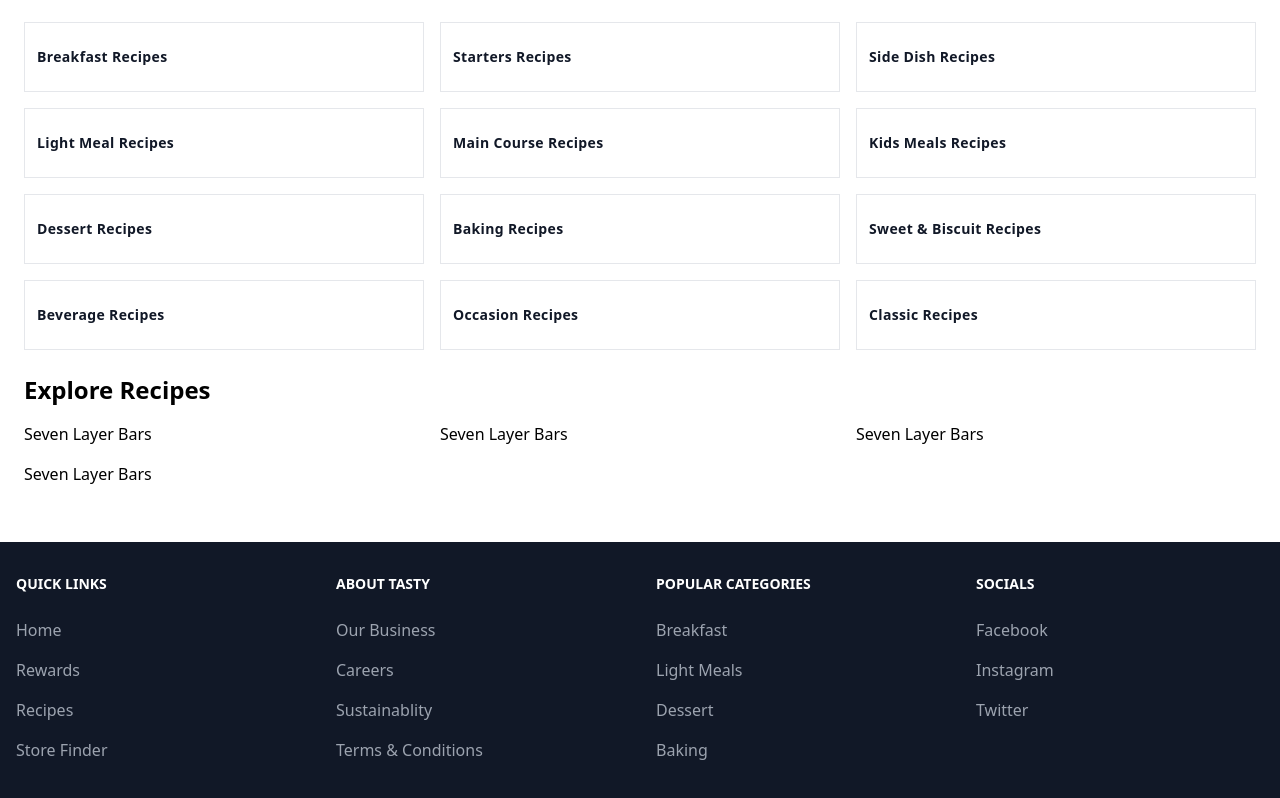
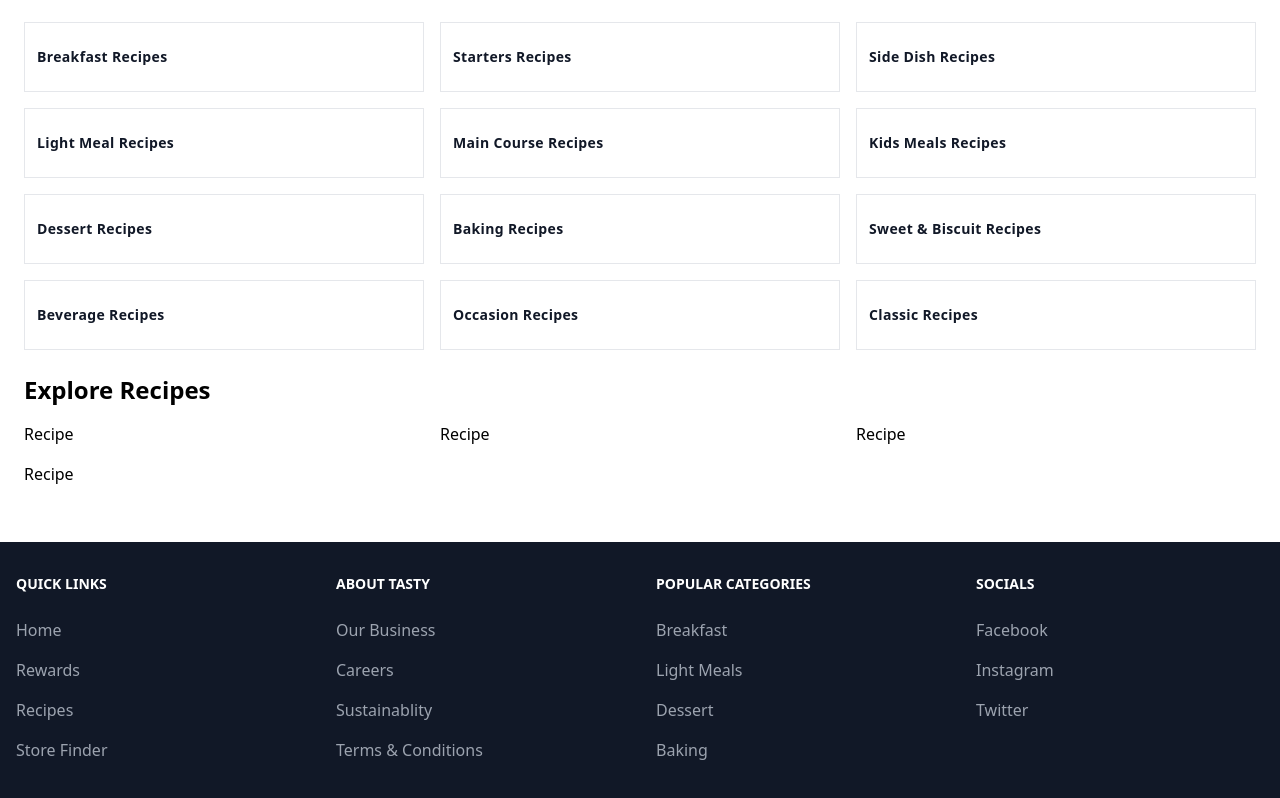
Before and after one commit to Jon-Felipe/Tasty-React, a React (Vite) app: page / in a window 1280 px wide. Shown: the part 688-1486 px from the top of the page. Built offline with nearby package versions, Linux system fonts and the light colour scheme.

Commit message:
added recipe component to home page

```diff
--- a/src/pages/Home.tsx
+++ b/src/pages/Home.tsx
@@ -6,6 +6,7 @@ import { RecipeCategoryType, RecipeType } from '../utils/types';
 // components
 import Search from '../components/Search';
 import RecipeCategory from '../components/RecipeCategory';
+import Recipe from '../components/Recipe';
 
 type Props = {};
 
@@ -58,7 +59,7 @@ const Home = (props: Props) => {
         <h3 className='text-2xl font-semibold mb-4'>Explore Recipes</h3>
         <div className='grid grid-cols-1 md:grid-cols-2 lg:grid-cols-3 gap-4'>
           {recipes.map((recipe: RecipeType) => {
-            return <p key={recipe.id}>{recipe.text}</p>;
+            return <Recipe key={recipe.id} />;
           })}
         </div>
       </article>
```
